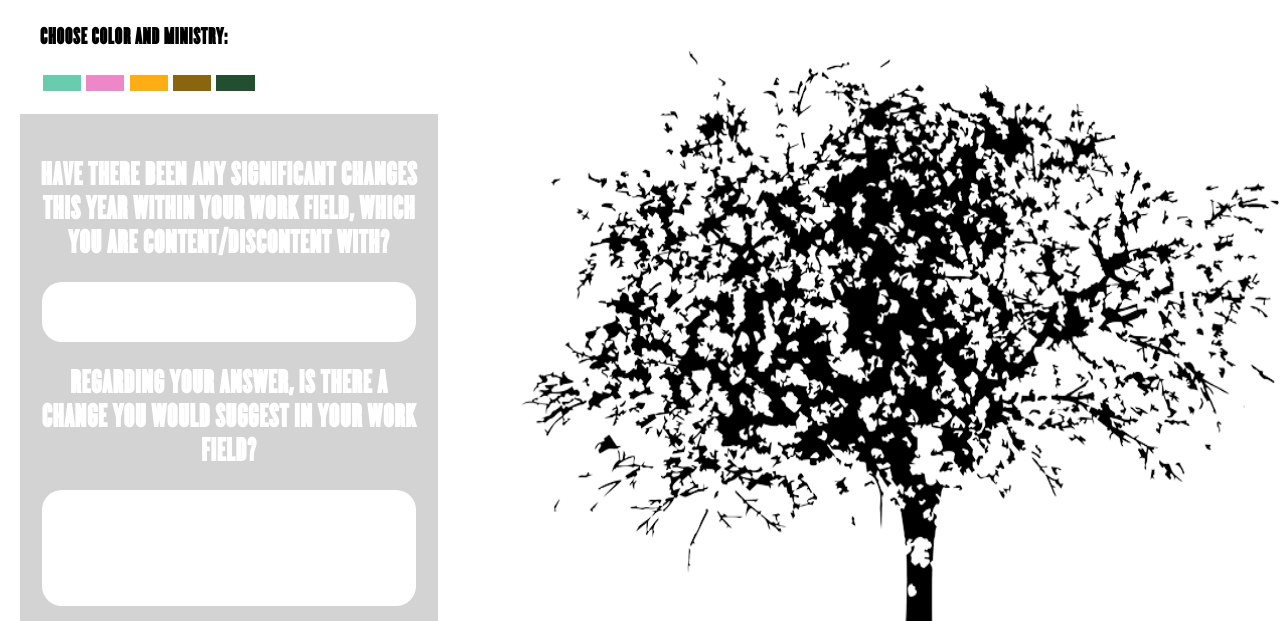
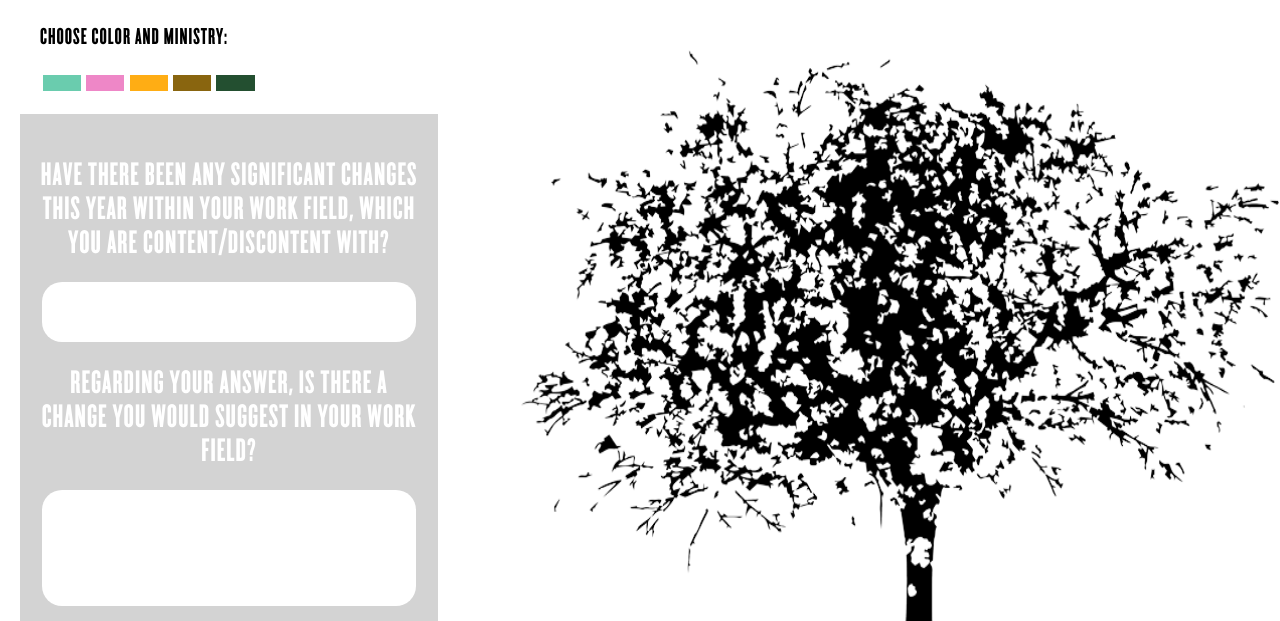
Before and after one commit to krksdori/virtualtree-kabk, a plain HTML site: page index.html in a window 1280 px wide. Shown: the top 621 px of the page. Drawn offline with nearby package versions, Linux system fonts and the light colour scheme.

Commit message:
commit yo

```diff
--- a/style.css
+++ b/style.css
@@ -5,7 +5,6 @@
 
 body {
 	margin:0px;
-	font-weight: normal !important;
 }
 
 div {
@@ -18,6 +17,7 @@ h1{
 	font-size: 34px;
 	line-height: 34px;
 	font-family: cyclone;
+	font-weight: normal !important;
 }
 
 h3 {
@@ -26,6 +26,7 @@ h3 {
 	font-size: 24px;
 	line-height: 24px;
 	font-family: cyclone;
+	font-weight: normal !important;
 
 }
 
```
